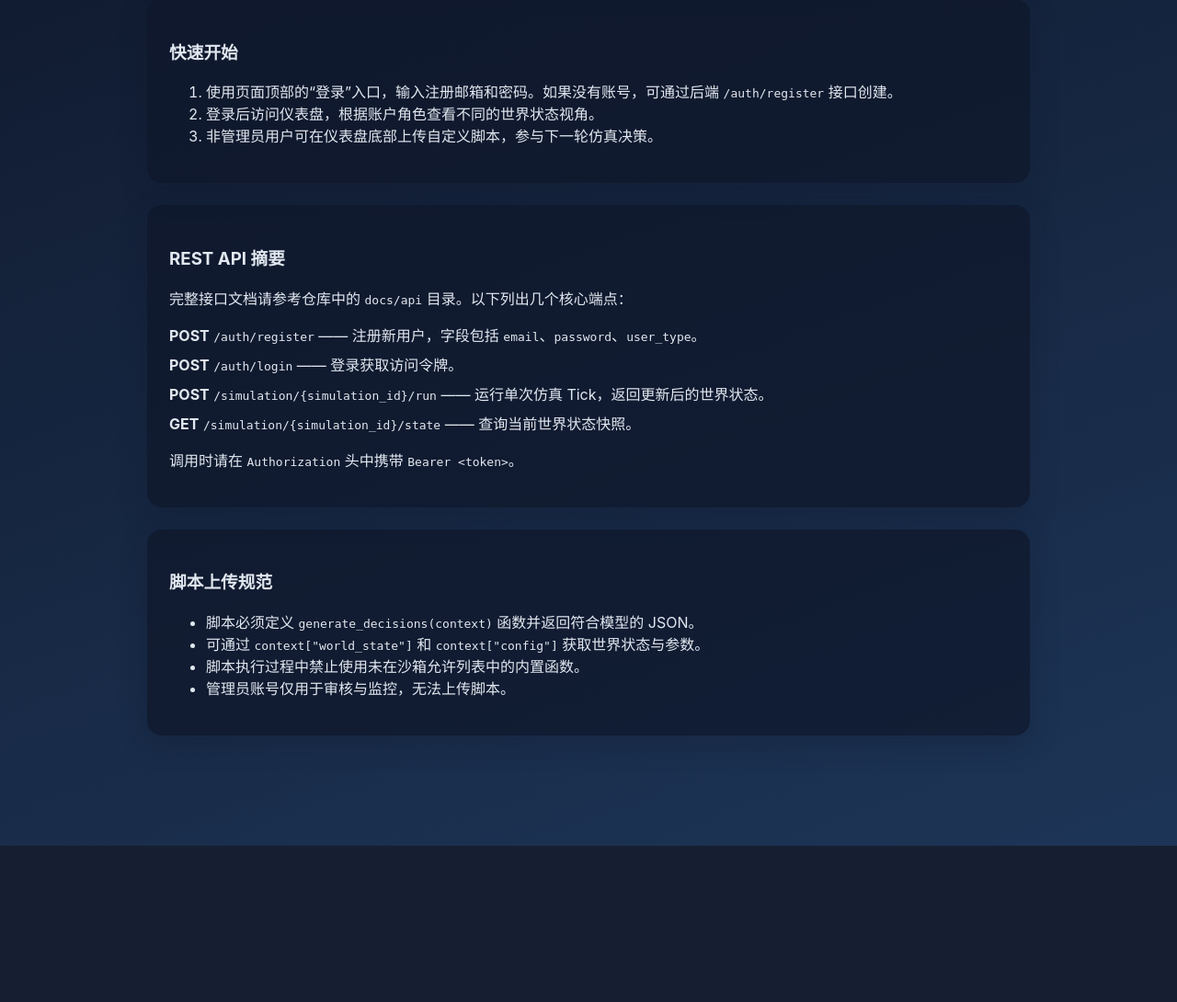
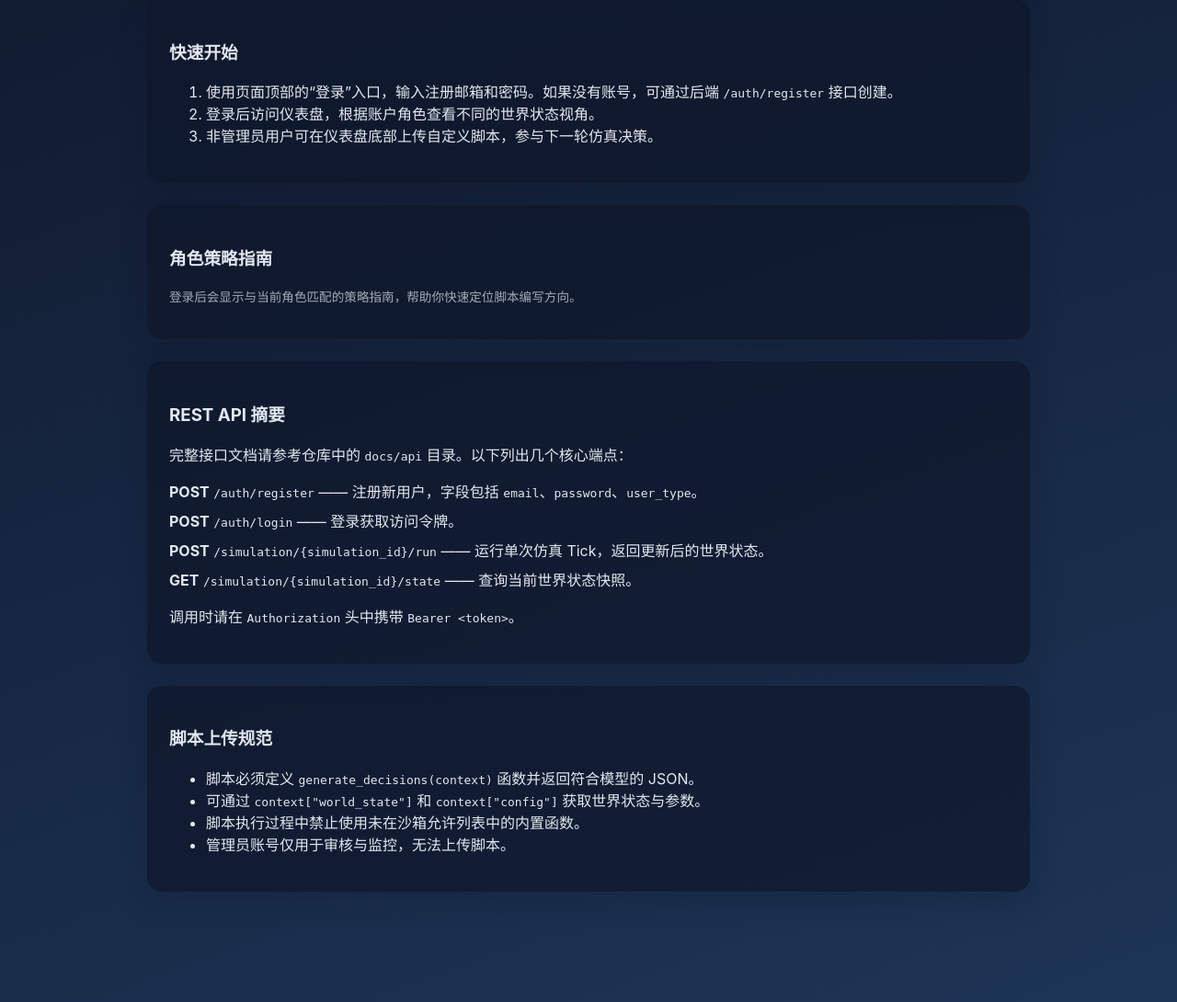
Before and after one commit to CeciliaGuo331/econ.simulator, a FastAPI app: page /web/docs in a window 1280 px wide. Shown: the part 277-1367 px from the top of the page at 92% size. Before the commit the page ends 1197 px from the top, so only its background shows below. Run offline with FastAPI, Linux system fonts and the light colour scheme.

Commit message:
feat: 添加角色策略指南，支持根据用户角色动态展示相关建议与数据

```diff
--- a/econ_sim/web/templates/docs.html
+++ b/econ_sim/web/templates/docs.html
@@ -13,6 +13,53 @@
         <li>登录后访问仪表盘，根据账户角色查看不同的世界状态视角。</li>
         <li>非管理员用户可在仪表盘底部上传自定义脚本，参与下一轮仿真决策。</li>
     </ol>
+</section>
+
+<section class="panel">
+    <h3>角色策略指南</h3>
+    {% if role_guides %}
+    <p>下列建议根据当前登录角色（{{ active_role }}) 定制，涵盖脚本目标、重点数据与常用 API。</p>
+    <div class="role-grid">
+        {% for guide in role_guides %}
+        <article>
+            <h4>{{ guide.title }}</h4>
+            <p><strong>脚本目标：</strong>{{ guide.goal }}</p>
+            {% if guide.data_points %}
+            <div>
+                <strong>推荐数据：</strong>
+                <ul>
+                    {% for point in guide.data_points %}
+                    <li>{{ point | safe }}</li>
+                    {% endfor %}
+                </ul>
+            </div>
+            {% endif %}
+            {% if guide.api_notes %}
+            <div>
+                <strong>常用 API：</strong>
+                <ul>
+                    {% for api in guide.api_notes %}
+                    <li>{{ api | safe }}</li>
+                    {% endfor %}
+                </ul>
+            </div>
+            {% endif %}
+            {% if guide.notes %}
+            <div>
+                <strong>备注：</strong>
+                <ul>
+                    {% for note in guide.notes %}
+                    <li>{{ note }}</li>
+                    {% endfor %}
+                </ul>
+            </div>
+            {% endif %}
+        </article>
+        {% endfor %}
+    </div>
+    {% else %}
+    <p class="hint">登录后会显示与当前角色匹配的策略指南，帮助你快速定位脚本编写方向。</p>
+    {% endif %}
 </section>
 
 <section class="panel">
--- a/econ_sim/web/views.py
+++ b/econ_sim/web/views.py
@@ -8,6 +8,7 @@ from typing import Any, Dict, Optional
 from fastapi import APIRouter, Depends, Form, HTTPException, Request
 from fastapi.responses import HTMLResponse, RedirectResponse
 from fastapi.templating import Jinja2Templates
+from markupsafe import Markup
 
 from ..auth import user_manager
 from ..auth.user_manager import (
@@ -25,6 +26,112 @@ _templates = Jinja2Templates(
     directory=str(Path(__file__).resolve().parent / "templates")
 )
 _orchestrator = SimulationOrchestrator()
+
+ROLE_GUIDES: Dict[str, Dict[str, Any]] = {
+    "individual": {
+        "title": "个人用户（individual）",
+        "goal": "提升家庭消费能力与现金流，适时调整劳动供给与储蓄率。",
+        "data_points": [
+            Markup(
+                "使用 <code>/simulations/{simulation_id}/state/agents?ids=...</code> 查看个人资产与就业状态。"
+            ),
+            "仪表盘“角色视角数据”板块展示家户的现金、消费与工资信息，可用于快速验证策略效果。",
+        ],
+        "api_notes": [
+            Markup(
+                "<code>POST /simulations/{simulation_id}/scripts</code> 上传或更新家户策略脚本。"
+            ),
+            Markup(
+                "<code>POST /simulations/{simulation_id}/run_tick</code> 携带 <code>decisions.households</code> 覆盖推动仿真。"
+            ),
+        ],
+    },
+    "firm": {
+        "title": "企业（firm）",
+        "goal": "平衡库存与销售，动态调整价格、产量及招聘计划。",
+        "data_points": [
+            Markup(
+                "关注 <code>/simulations/{simulation_id}/state/full</code> 中的 <code>firm</code>、<code>macro</code> 数据（库存、价格、GDP）。"
+            ),
+            "仪表盘脚本列表可了解其他参与者的企业策略，评估竞争环境。",
+        ],
+        "api_notes": [
+            Markup(
+                "<code>POST /simulations/{simulation_id}/run_tick</code> 中的 <code>decisions.firm</code> 字段可设置新一轮价格与产量。"
+            ),
+            Markup(
+                "<code>GET /simulations/{simulation_id}/scripts</code> 查看或导出当前脚本。"
+            ),
+        ],
+    },
+    "government": {
+        "title": "政府（government）",
+        "goal": "稳定就业与税收，合理设置税率、岗位数量和转移支付。",
+        "data_points": [
+            "重点监控宏观指标中的失业率 (<code>macro.unemployment_rate</code>) 与财政余额。",
+            "家户列表的就业状态可帮助评估公共岗位政策的效果。",
+        ],
+        "api_notes": [
+            Markup(
+                "<code>POST /simulations/{simulation_id}/run_tick</code> 的 <code>decisions.government</code> 字段用于更新税率与转移预算。"
+            ),
+            Markup(
+                "<code>GET /simulations/{simulation_id}/state/full</code> 用于获取财政相关数据。"
+            ),
+        ],
+    },
+    "commercial_bank": {
+        "title": "商业银行（commercial_bank）",
+        "goal": "管理存贷款利差，控制信贷配额并保持资金安全。",
+        "data_points": [
+            Markup(
+                "查看 <code>bank.balance_sheet</code> 中的存款、贷款余额以及 <code>approved_loans</code> 列表。"
+            ),
+            "关注宏观通胀率与央行政策，以调整利率策略。",
+        ],
+        "api_notes": [
+            Markup(
+                "<code>POST /simulations/{simulation_id}/run_tick</code> 的 <code>decisions.bank</code> 字段可设置存贷款利率与信贷供给。"
+            ),
+            Markup(
+                "<code>GET /simulations/{simulation_id}/state/full</code> 查询银行资产负债表。"
+            ),
+        ],
+    },
+    "central_bank": {
+        "title": "中央银行（central_bank）",
+        "goal": "调节政策利率与准备金率，使通胀与失业率围绕目标值波动。",
+        "data_points": [
+            "重点跟踪 <code>macro.inflation</code> 与 <code>macro.unemployment_rate</code>。",
+            "结合商业银行利率决策判断政策传导效果。",
+        ],
+        "api_notes": [
+            Markup(
+                "<code>POST /simulations/{simulation_id}/run_tick</code> 的 <code>decisions.central_bank</code> 字段用于设定政策利率与准备金率。"
+            ),
+            Markup(
+                "<code>GET /simulations/{simulation_id}</code> 快速查看当前 Tick/Day。"
+            ),
+        ],
+    },
+    "admin": {
+        "title": "管理员（admin）",
+        "goal": "监控仿真运行状况、维护脚本安全并协助排查问题。",
+        "data_points": [
+            Markup(
+                "通过 <code>/simulations/{simulation_id}/state/full</code> 导出完整世界状态，结合仪表盘全量视图巡检。"
+            ),
+            "脚本列表可帮助识别潜在问题策略并与参与者沟通。",
+        ],
+        "api_notes": [
+            Markup(
+                "<code>DELETE /simulations/{simulation_id}/scripts/{script_id}</code> 移除违规脚本。"
+            ),
+            "管理员账号仅用于监控，前端已禁止上传脚本。",
+        ],
+        "notes": ["请在部署后尽快修改默认管理员密码。"],
+    },
+}
 
 
 def _get_session_user(request: Request) -> Optional[Dict[str, Any]]:
@@ -269,9 +376,17 @@ async def register_submission(
 
 @router.get("/docs", response_class=HTMLResponse)
 async def docs_page(request: Request) -> HTMLResponse:
+    session_user = _get_session_user(request)
+    user_type = session_user.get("user_type") if session_user else None
+    guides: list[Dict[str, Any]] = []
+    if user_type and user_type in ROLE_GUIDES:
+        guides = [ROLE_GUIDES[user_type]]
+
     return _templates.TemplateResponse(
         "docs.html",
         {
             "request": request,
+            "role_guides": guides,
+            "active_role": user_type,
         },
     )
```
Also changed, not shown: econ_sim/web/static/styles.css (+58 -1 lines), 1 other file.
